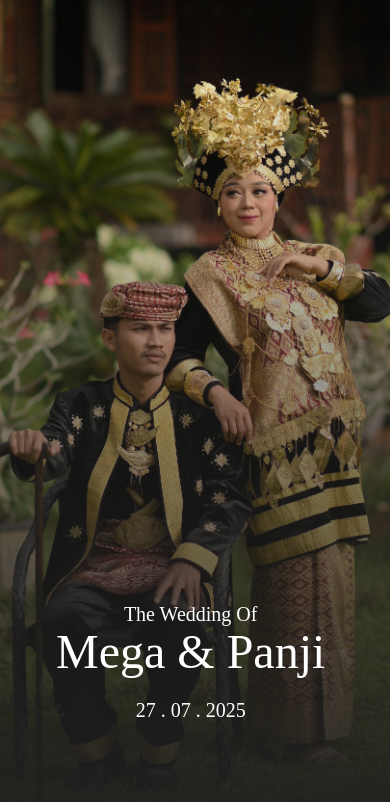
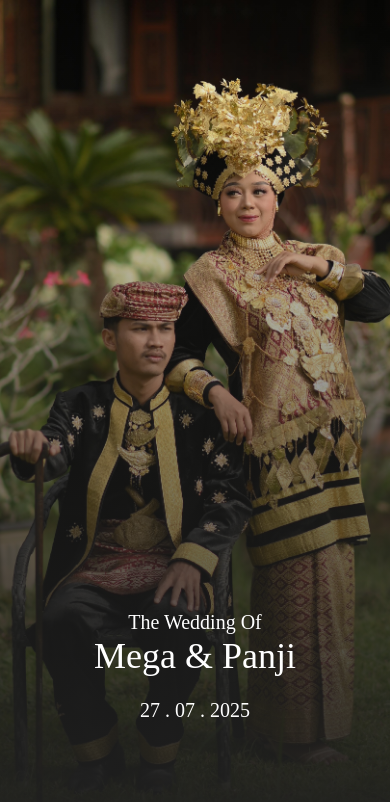
Before and after one commit to AgungYuwa/undangan-digital, a React (Vite) app: page / in a window 390 px wide. Shown: the top 802 px of the page. Built offline with nearby package versions, Linux system fonts and the light colour scheme; a web font is replaced by a local one.

Commit message:
fixing 5

```diff
--- a/src/layouts/header/Header.jsx
+++ b/src/layouts/header/Header.jsx
@@ -108,10 +108,10 @@ export default function Header() {
                         <div className='absolute inset-0 bg-linear-to-t from-background to-transparent'></div>
                     </div>
                 </div>
-                <div className='absolute bottom-30 flex justify-center items-end text-5xl sm:text-7xl text-white text-center px-14 sm:px-52'>
+                <div className='absolute bottom-30 flex justify-center items-end text-5xl sm:text-7xl text-white text-center px-12 sm:px-52 w-full'>
                     <div className="text-white font-diphy text-center">
                         <p className="text-xl">The Wedding Of</p>
-                        <p className="text-5xl sm:text-6xl mb-5 font-medium"> Mega & Panji</p>
+                        <p className="text-4xl sm:text-6xl mb-5 font-medium"> Mega & Panji</p>
                         <p className="text-xl">27 . 07 . 2025</p>
                     </div>
                 </div>
--- a/src/layouts/penutup/Penutup.jsx
+++ b/src/layouts/penutup/Penutup.jsx
@@ -10,8 +10,8 @@ export default function Penutup() {
             >
                 <div className='absolute inset-0 bg-linear-to-t from-background to-transparent'></div>
             </div >
-            <div className='grid grid-cols-1 space-y-6 justify-center items-end text-5xl sm:text-7xl text-white text-center px-14 sm:px-52'>
-                <p className='font-great text-primary z-10 -mt-20'>Terima Kasih</p>
+            <div className='grid grid-cols-1 space-y-6 justify-center items-end text-4xl sm:text-7xl text-white text-center px-14 sm:px-52'>
+                <p className='font-great text-primary z-10 -mt-20 text-5xl'>Terima Kasih</p>
                 <p className='font-diphy text-xl sm:text-xl'>Merupakan suatu kehormatan dan kebahagiaan bagi kami apabila Anda berkenan hadir dan memberikan doa restunya untuk pernikahan kami. </p>
                 <p className='font-diphy text-xl sm:text-2xl'>Atas doa & restunya, kami ucapkan terima kasih.</p>
                 <div className='my-10 sm:my-20'>
```
